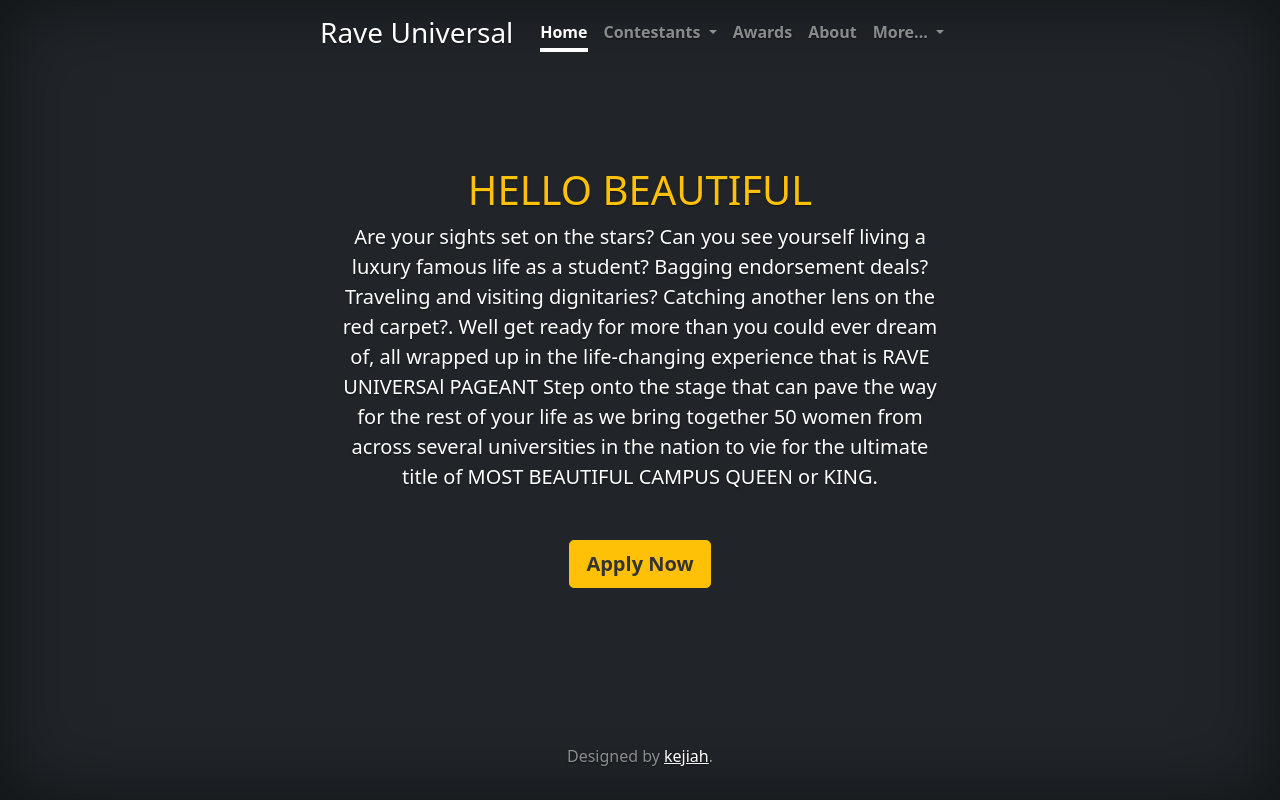
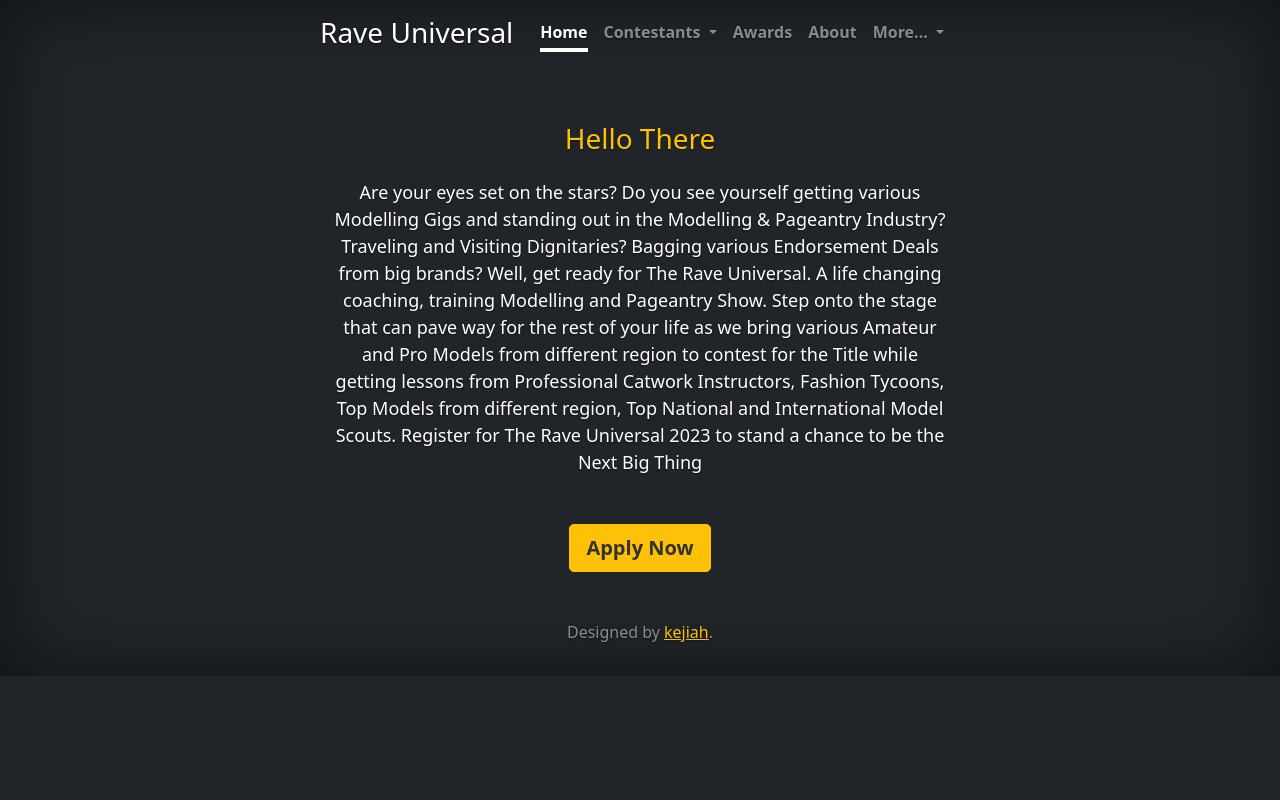
Before and after one commit to kejiahp/django-voting-polls, a Django app: page / in a window 1280 px wide. Run offline with Django 4.2, Linux system fonts and the light colour scheme; parts of the project's set-up code (start-up, migrations or seed data) failed here and were passed over; some libraries are stand-ins or nearby versions.

Commit message:
updated the pages

```diff
--- a/award/urls.py
+++ b/award/urls.py
@@ -1,6 +1,7 @@
 from django.urls import path
-from award.views import award_categories,search_category,award_vote_page,award_vote_valid,award_vote_paystack,verify_vote
+from award.views import award_categories,search_category,award_vote_page,award_vote_valid,award_vote_paystack,verify_vote,award
 urlpatterns = [
+    path('',award,name='award-landing'),
     path('awardscategory/',award_categories,name="award-categories"),
     path('category-search/',search_category,name="category-search"),
     path('award-vote/<int:id>/',award_vote_page,name='award-vote'),
--- a/award/views.py
+++ b/award/views.py
@@ -9,6 +9,9 @@ from paystackapi.paystack import Paystack
 from hashids import Hashids
 
 hashid = Hashids(salt=settings.HASHID_SALT, min_length=8)
+
+def award(request):
+    return render(request, 'award.html')
 
 def award_categories(request):
     categories = AwardsCategory.objects.all()
--- a/static/css/base_temp.css
+++ b/static/css/base_temp.css
@@ -61,13 +61,18 @@
   height: 100vh;
 }
 
-.dropdown-menu {
-  max-height: 280px;
-  overflow-y: auto;
-}
 @media (min-width:200px) {
-  .dropdown-menu {
+  .categ-dropdown {
     max-height: 280px;
     overflow-y: auto;
   }
 }
+.foot-icon-links{
+  text-decoration: none;
+}
+.home-page-cont{
+  height: 100%;
+}
+.home-page-text{
+  font-size: 18px;
+}
--- a/templates/award_category.html
+++ b/templates/award_category.html
@@ -2,9 +2,9 @@
 {% load static %}
 {% block content %}
 
-<div class="container-fluid text-center">
+<div class="container-fluid text-center mt-5">
 
-        <form action="{% url 'category-search' %}" method="POST" class="mt-4 ms-5 me-5">
+        <form action="{% url 'category-search' %}" method="POST" class="mt-5 ms-5 me-5">
                 {% csrf_token %}
             <div class="form-group d-md-flex">
                 <input type="text" name="category-search" class="form-control" placeholder="SEARCH FOR CATEGORY">
@@ -17,7 +17,7 @@
                Award Categories
                <span class = "caret"></span>
             </button>
-            <ul class = "dropdown-menu" role = "menu">
+            <ul class = "dropdown-menu categ-dropdown" role = "menu">
                 {% for category in categories %}
                 <li><a class="dropdow-cat-links " href = "#{{ category.name }}">{{ category.name }}</a></li>
                 {% endfor %}
--- a/templates/base_temp.html
+++ b/templates/base_temp.html
@@ -10,10 +10,11 @@
     <link href="{% static 'css/bootstrap.min.css' %}" rel="stylesheet">
     <link href="{% static 'css/cover.css' %}" rel="stylesheet">
     <link href="{% static 'css/base_temp.css' %}" rel="stylesheet">
+    <link rel="stylesheet" href="https://cdnjs.cloudflare.com/ajax/libs/font-awesome/6.1.1/css/all.min.css">
   </head>
   <body class="d-flex h-100 text-center text-white bg-dark">
 
-<div class="cover-container d-flex w-100 h-100 p-3 mx-auto flex-column">
+<div class="cover-container d-flex w-100  p-3 mx-auto flex-column">
   <header class="mb-auto header-relate">
     <div>
       <h3 class="float-md-start mb-4"><a class="pg-title text-white" href="{% url 'home' %}">Rave Universal</a></h3>
@@ -31,7 +32,7 @@
           </div>
         </div>
 
-        <a class="nav-link" href="{% url 'award-categories'%}">Awards</a>
+        <a class="nav-link" href="{% url 'award-landing'%}">Awards</a>
         <a class="nav-link" href="{% url 'about' %}">About</a>
 
         <div class="dropdown show">
@@ -55,7 +56,7 @@
 
 
   <footer class="mt-auto text-white-50">
-    <p>Designed by <a href="https://wa.me/+2348090872072" class="text-white">kejiah</a>.</p>
+    <p>Designed by <a href="https://wa.me/+2348090872072" class="text-warning">kejiah</a>.</p>
   </footer>
 </div>
 
--- a/templates/home_temp.html
+++ b/templates/home_temp.html
@@ -1,78 +1,22 @@
-{% load static %}
-<!doctype html>
-<html lang="en" class="h-100">
-  <head>
-    <meta charset="utf-8">
-    <meta name="viewport" content="width=device-width, initial-scale=1">
-    <meta name="description" content="">
-    <title>Rave Universal</title>
+{% extends 'base_temp.html' %}
+{% block content %}
 
-    <link href="{% static 'css/bootstrap.min.css' %}" rel="stylesheet">
-    <link href="{% static 'css/cover.css' %}" rel="stylesheet">
-    <link href="{% static 'css/base_temp.css' %}" rel="stylesheet">
-  </head>
-  <body class="d-flex text-center text-white bg-dark body-height">
+<div class="container home-page-cont pt-5">
+  <h3 class="text-warning mb-4">Hello There</h3>
+  <div class="mb-5">
+      <p class="home-page-text">Are your eyes set on the stars? Do you see yourself getting various Modelling Gigs and standing out in the Modelling & Pageantry Industry? Traveling and Visiting Dignitaries? Bagging various Endorsement Deals from big brands?
 
-<div class="cover-container d-flex w-100 h-100 p-3 mx-auto flex-column">
-  <header class="mb-auto header-relate">
-    <div>
-      <h3 class="float-md-start mb-4"><a class="pg-title text-white" href="{% url 'home' %}">Rave Universal</a></h3>
-      <nav class="nav nav-masthead justify-content-center float-md-end">
-        <a class="nav-link active" aria-current="page" href="{% url 'home' %}">Home</a>
+          Well, get ready for The Rave Universal. A life changing coaching, training Modelling and Pageantry Show.
 
-        <div class="dropdown show">
-          <a class="nav-link ms-3 me-3 dropdown-toggle" href="#" role="button" id="dropdownMenuLink" data-toggle="dropdown" aria-haspopup="true" aria-expanded="false">
-            Contestants
-          </a>
+          Step onto the stage that can pave way for the rest of your life as we bring various Amateur and Pro Models from different region to contest for the Title while getting lessons from Professional Catwork Instructors, Fashion Tycoons, Top Models from different region, Top National and International Model Scouts.
 
-          <div class="dropdown-menu" aria-labelledby="dropdownMenuLink">
-            <a class="dropdown-item" href="{% url 'male-cont' %}">MALE CONTESTANTS</a>
-            <a class="dropdown-item" href="{% url 'female_cont' %}">FEMALE CONTESTANTS</a>
-          </div>
-        </div>
+          Register for The Rave Universal 2023 to stand a chance to be the Next Big Thing</p>
 
-        <a class="nav-link" href="{% url 'award-categories'%}">Awards</a>
-        <a class="nav-link" href="{% url 'about' %}">About</a>
+      <div class="mt-5">
+        <a href="{% url 'buyform' %}" class="btn btn-lg btn-secondary fw-bold border-warning bg-warning ">Apply Now</a>
+      </div>
+  </div>
 
-
-        <div class="dropdown show">
-          <a class="nav-link ms-3 me-3 dropdown-toggle" href="#" role="button" id="dropdownMenuLink" data-toggle="dropdown" aria-haspopup="true" aria-expanded="false">
-            More...
-          </a>
-
-          <div class="dropdown-menu" aria-labelledby="dropdownMenuLink">
-            <a class="dropdown-item" href="{% url 'purchase-issues' %}">Verify Transaction</a>
-            <a class="dropdown-item" href="{% url 'blog-posts' %}">Blogs</a>
-            <a class="dropdown-item" href="#">Gallery</a>
-          </div>
-        </div>
-
-      </nav>
-    </div>
-  </header>
-
-  <main class="px-3 mt-md-0 mt-3 mb-5">
-    <h1 class="text-warning">HELLO BEAUTIFUL</h1>
-    <p class="lead">
-        Are your sights set on the stars? Can you see yourself living a luxury famous life as a student? Bagging endorsement deals?
-        Traveling and visiting dignitaries? Catching another lens on the red carpet?. Well get ready for more than you could ever dream of, all wrapped up in the life-changing experience that is RAVE UNIVERSAl PAGEANT
-        Step onto the stage that can pave the way for the rest of your life as we bring together 50 women from across several universities in the nation to vie for the ultimate title of MOST BEAUTIFUL CAMPUS QUEEN or KING.
-    </p>
-    <p class="lead mt-5">
-      <a href="{% url 'buyform' %}" class="btn btn-lg btn-secondary fw-bold border-warning bg-warning ">Apply Now</a>
-    </p>
-  </main>
-
-
-  <footer class="mt-auto text-white-50">
-    <p>Designed by <a href="https://wa.me/+2348090872072"class="text-white">kejiah</a>.</p>
-  </footer>
 </div>
 
-
-    <script src="{% static 'js/bootstrap.min.js' %}"></script>
-    <script src="{% static 'js/base_temp.js' %}"></script>
-    <script src="https://code.jquery.com/jquery-3.5.1.slim.min.js" integrity="sha384-DfXdz2htPH0lsSSs5nCTpuj/zy4C+OGpamoFVy38MVBnE+IbbVYUew+OrCXaRkfj" crossorigin="anonymous"></script>
-    <script src="https://cdn.jsdelivr.net/npm/bootstrap@4.5.3/dist/js/bootstrap.bundle.min.js" integrity="sha384-ho+j7jyWK8fNQe+A12Hb8AhRq26LrZ/JpcUGGOn+Y7RsweNrtN/tE3MoK7ZeZDyx" crossorigin="anonymous"></script>
-  </body>
-</html>
+{% endblock content %}
--- a/votingproject/settings.py
+++ b/votingproject/settings.py
@@ -31,7 +31,7 @@ DEBUG = (os.environ.get("DEBUG_VALUE") == 'True')
 
 ALLOWED_HOSTS = ['*']
 
-HASHID_SALT = 'raveuniversals hash salt'
+HASHID_SALT = os.environ.get('HASHID_SALT')
 
 
 # Application definition
```
Also changed, not shown: templates/about.html (+9 -9 lines), templates/award.html (added, +41 -0 lines), templates/navbar_temp.html (+12 -12 lines).
